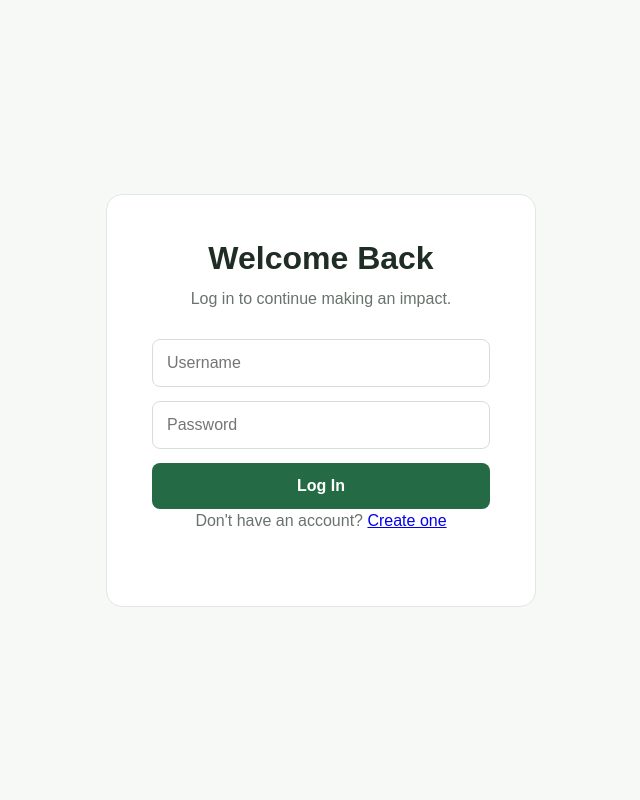
After one commit to susu2026-ux/ripple, a Flask app: page /login in a window 1280 px wide. The commit adds this page. Shown: the whole page, without its empty margins (319-959 px from the left). Run offline with Flask 3, Linux system fonts and the light colour scheme.

Commit message:
Add user registraction and login

```diff
--- a/app.py
+++ b/app.py
@@ -1,5 +1,87 @@
-from flask import Flask, render_template
+from flask import Flask, redirect, render_template, request, session
+import sqlite3
+
+from werkzeug.security import check_password_hash, generate_password_hash
+
+
 app = Flask(__name__)
+app.config["SECRET_KEY"] = "dev"
+
+DATABASE = "ripple.db"
+
+
+def get_db():
+    connection = sqlite3.connect(DATABASE)
+    connection.row_factory = sqlite3.Row
+    return connection
+
+
 @app.route("/")
 def index():
     return render_template("index.html")
+
+
+@app.route("/register", methods=["GET", "POST"])
+def register():
+    if request.method == "POST":
+        username = request.form.get("username")
+        password = request.form.get("password")
+        confirmation = request.form.get("confirmation")
+
+        if not username or not password or not confirmation:
+            return "Please fill in all fields", 400
+
+        if password != confirmation:
+            return "Passwords do not match", 400
+
+        db = get_db()
+
+        existing_user = db.execute(
+            "SELECT * FROM users WHERE username = ?",
+            (username,)
+        ).fetchone()
+
+        if existing_user:
+            db.close()
+            return "Username already exists", 400
+
+        password_hash = generate_password_hash(password)
+
+        db.execute(
+            "INSERT INTO users (username, hash) VALUES (?, ?)",
+            (username, password_hash)
+        )
+        db.commit()
+        db.close()
+
+        return redirect("/login")
+
+    return render_template("register.html")
+
+@app.route("/login", methods=["GET", "POST"])
+def login():
+    if request.method == "POST":
+        username = request.form.get("username")
+        password = request.form.get("password")
+
+        if not username or not password:
+            return "Please enter your username and password", 400
+
+        db = get_db()
+
+        user = db.execute(
+            "SELECT * FROM users WHERE username = ?",
+            (username,)
+        ).fetchone()
+
+        db.close()
+
+        if user is None or not check_password_hash(user["hash"], password):
+            return "Invalid username or password", 400
+
+        session.clear()
+        session["user_id"] = user["id"]
+
+        return redirect("/")
+
+    return render_template("login.html")
--- a/static/styles.css
+++ b/static/styles.css
@@ -113,3 +113,81 @@ nav {
         padding: 22px 5%;
     }
 }
+.auth-page {
+    align-items: center;
+    display: flex;
+    justify-content: center;
+    min-height: 100vh;
+    padding: 30px;
+}
+
+.auth-card {
+    background-color: white;
+    border: 1px solid #e1e7e3;
+    border-radius: 16px;
+    max-width: 430px;
+    padding: 45px;
+    text-align: center;
+    width: 100%;
+}
+
+.auth-logo {
+    color: #246b45;
+    display: inline-block;
+    font-size: 26px;
+    font-weight: bold;
+    margin-bottom: 30px;
+    text-decoration: none;
+}
+
+.auth-card h1 {
+    font-size: 32px;
+    margin-bottom: 10px;
+}
+
+.auth-card > p {
+    color: #68736c;
+    line-height: 1.5;
+    margin-bottom: 28px;
+}
+
+.auth-card form {
+    display: flex;
+    flex-direction: column;
+    gap: 14px;
+}
+
+.auth-card input {
+    border: 1px solid #d7ded9;
+    border-radius: 8px;
+    font-size: 16px;
+    padding: 14px;
+}
+
+.auth-card input:focus {
+    border-color: #246b45;
+    outline: none;
+}
+
+.auth-card button {
+    background-color: #246b45;
+    border: none;
+    border-radius: 8px;
+    color: white;
+    cursor: pointer;
+    font-size: 16px;
+    font-weight: bold;
+    padding: 14px;
+}
+
+.auth-switch {
+    font-size: 14px;
+    margin-bottom: 0 !important;
+    margin-top: 24px;
+}
+
+.auth-switch a {
+    color: #246b45;
+    font-weight: bold;
+    text-decoration: none;
+}
--- /dev/null
+++ b/templates/login.html
@@ -0,0 +1,43 @@
+<!DOCTYPE html>
+
+<html lang="en">
+    <head>
+        <meta charset="UTF-8">
+        <meta name="viewport" content="width=device-width, initial-scale=1.0">
+        <link rel="stylesheet" href="{{ url_for('static', filename='styles.css') }}">
+        <title>Log In | Ripple</title>
+    </head>
+
+    <body>
+        <main class="auth-page">
+            <div class="auth-card">
+                <h1>Welcome Back</h1>
+                <p>Log in to continue making an impact.</p>
+
+                <form action="/login" method="post">
+                    <input
+                        type="text"
+                        name="username"
+                        placeholder="Username"
+                        autocomplete="off"
+                        required
+                    >
+
+                    <input
+                        type="password"
+                        name="password"
+                        placeholder="Password"
+                        required
+                    >
+
+                    <button type="submit">Log In</button>
+                </form>
+
+                <p>
+                    Don't have an account?
+                    <a href="/register">Create one</a>
+                </p>
+            </div>
+        </main>
+    </body>
+</html>
```
Also changed, not shown: templates/register.html (added, +49 -0 lines).
